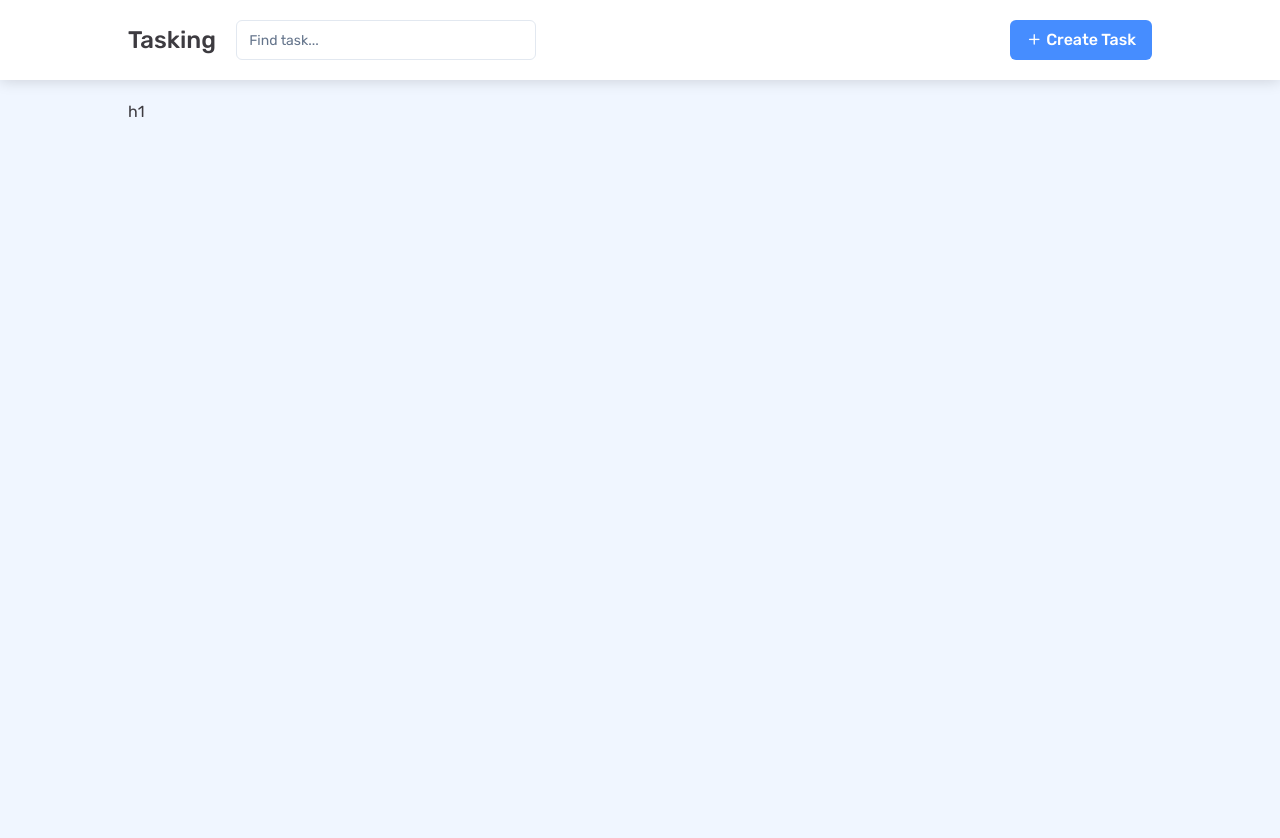
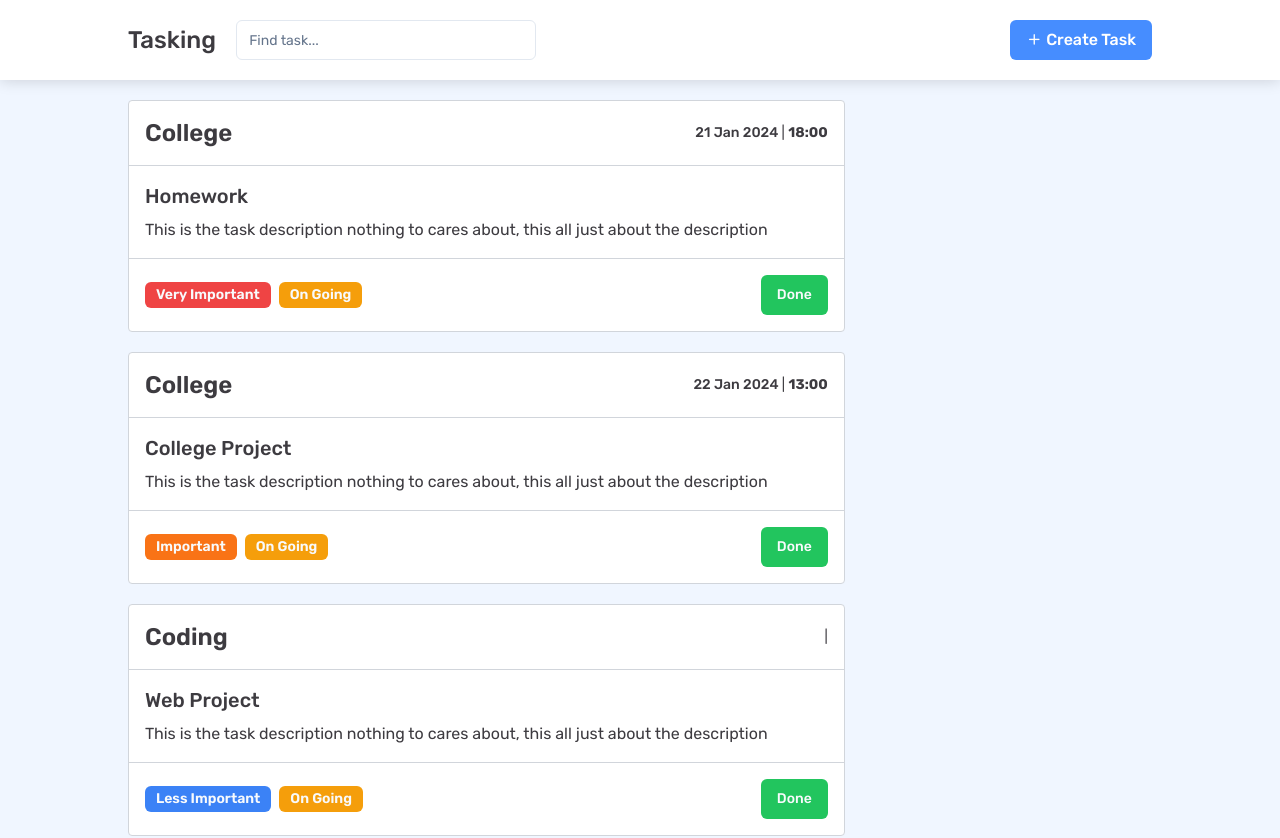
Before and after one commit to hmdnubaidillah/tasking, a Next.js app: page / in a window 1280 px wide. Shown: the top 838 px of the page. Built offline with nearby package versions, Linux system fonts and the light colour scheme.

Commit message:
feat: task cards

```diff
--- a/app/page.tsx
+++ b/app/page.tsx
@@ -1,7 +1,13 @@
+import CardTask from "@/components/CardTask";
+
 export default function Home() {
   return (
     <main className="bg-whiteBlue text-textPrimary">
-      <div className="pt-[100px] sm:w-[80%] w-[90%] m-auto h-[150vh]">h1</div>;
+      <div className="pt-[100px] sm:w-[80%] w-[90%] m-auto h-[150vh]">
+        <section className="flex flex-col gap-5">
+          <CardTask />
+        </section>
+      </div>
     </main>
   );
 }
--- a/components/CardTask.tsx
+++ b/components/CardTask.tsx
@@ -1,5 +1,77 @@
-import React from "react";
+"use client";
+import { useState } from "react";
+import { Badge } from "./ui/badge";
+import { Button } from "./ui/button";
+import { Tasks } from "@/constant";
+import { buttonsImportance } from "@/constant";
 
 export default function CardTask() {
-  return <div>CardTask</div>;
+  const [isTaskDone, setIsTaskDone] = useState(false);
+
+  function handleTaskIsDone(id: number) {
+    setIsTaskDone(true);
+  }
+
+  return (
+    <>
+      {Tasks.map((task, i) => (
+        <div
+          key={i}
+          className={`${
+            isTaskDone ? "opacity-50" : "opacity-100"
+          } rounded-sm md:w-[70%] w-full bg-white h-fit border-[1.5px] border-gray-300 cursor-default transition-all`}
+        >
+          <div>
+            <div className="border-b border-gray-300 p-4 flex items-center justify-between">
+              <h1 className="sm:text-2xl text-xl font-semibold ">{task.category}</h1>
+              <div className="sm:text-sm text-xs">
+                <span className="font-medium">{task.date} </span>| <span className="font-bold">{task.time}</span>
+              </div>
+            </div>
+
+            {/* title and desc */}
+            <div className="border-b border-gray-300 p-4">
+              <h1 className="sm:text-xl text-lg font-medium mb-2">{task.name}</h1>
+              <p className="sm:text-base text-sm">{task.desc}</p>
+            </div>
+
+            {/* badges */}
+            <div className="p-4 flex justify-between items-center">
+              <div className="flex sm:flex-row flex-col max-sm:items-start max-sm:w-[60%] gap-2">
+                <Badge
+                  style={{
+                    background: `${task.importance == buttonsImportance[i].name && buttonsImportance[i].color}`,
+                  }}
+                  className="sm:text-sm text-xs rounded-md"
+                >
+                  {task.importance}
+                </Badge>
+                <Badge
+                  className={`${
+                    isTaskDone ? "bg-primaryBlue hover:bg-primaryBlue" : "bg-amber-500 hover:bg-amber-500"
+                  } sm:text-sm text-xs rounded-md`}
+                >
+                  {isTaskDone ? "Done" : "On Going"}
+                </Badge>
+              </div>
+
+              {/* buttons */}
+              <div className="flex items-center gap-2">
+                {/* <Button disabled={isTaskDone ? true : false} className="bg-slate-500 hover:bg-slate-400">
+                  Pending
+                </Button> */}
+                <Button
+                  disabled={isTaskDone ? true : false}
+                  onClick={() => handleTaskIsDone(i)}
+                  className="bg-green-500 hover:bg-green-400"
+                >
+                  Done
+                </Button>
+              </div>
+            </div>
+          </div>
+        </div>
+      ))}
+    </>
+  );
 }
--- a/components/Nav.tsx
+++ b/components/Nav.tsx
@@ -13,7 +13,7 @@ export default function Nav() {
   }
 
   return (
-    <nav className="fixed top-0 left-0 w-full bg-white shadow-[0px_1px_14px_rgba(0,0,0,0.15)]">
+    <nav className="fixed top-0 left-0 w-full bg-white shadow-[0px_1px_14px_rgba(0,0,0,0.15)] z-50">
       <div className="sm:w-[80%] w-[90%] m-auto flex justify-between items-center sm:py-5 py-3 text-textPrimary transition-all">
         <div className="flex items-center gap-5">
           <h1 className="font-medium sm:text-2xl">Tasking</h1>
--- /dev/null
+++ b/components/ui/badge.tsx
@@ -0,0 +1,36 @@
+import * as React from "react"
+import { cva, type VariantProps } from "class-variance-authority"
+
+import { cn } from "@/lib/utils"
+
+const badgeVariants = cva(
+  "inline-flex items-center rounded-full border px-2.5 py-0.5 text-xs font-semibold transition-colors focus:outline-none focus:ring-2 focus:ring-ring focus:ring-offset-2",
+  {
+    variants: {
+      variant: {
+        default:
+          "border-transparent bg-primary text-primary-foreground hover:bg-primary/80",
+        secondary:
+          "border-transparent bg-secondary text-secondary-foreground hover:bg-secondary/80",
+        destructive:
+          "border-transparent bg-destructive text-destructive-foreground hover:bg-destructive/80",
+        outline: "text-foreground",
+      },
+    },
+    defaultVariants: {
+      variant: "default",
+    },
+  }
+)
+
+export interface BadgeProps
+  extends React.HTMLAttributes<HTMLDivElement>,
+    VariantProps<typeof badgeVariants> {}
+
+function Badge({ className, variant, ...props }: BadgeProps) {
+  return (
+    <div className={cn(badgeVariants({ variant }), className)} {...props} />
+  )
+}
+
+export { Badge, badgeVariants }
--- a/constant/index.ts
+++ b/constant/index.ts
@@ -1,14 +1,14 @@
 export const buttonsImportance = [
   {
-    name: "Very",
+    name: "Very Important",
     color: "rgb(239 68 68)",
   },
   {
-    name: "Moderate",
+    name: "Important",
     color: "rgb(249 115 22)",
   },
   {
-    name: "Less",
+    name: "Less Important",
     color: "rgb(59 130 246)",
   },
   {
@@ -30,3 +30,33 @@ export const buttonsCategory = [
     name: "Coding",
   },
 ];
+
+export const Tasks = [
+  {
+    id: 1,
+    name: "Homework",
+    desc: "This is the task description nothing to cares about, this all just about the description",
+    category: "College",
+    date: "21 Jan 2024",
+    time: "18:00",
+    importance: "Very Important",
+  },
+  {
+    id: 2,
+    name: "College Project",
+    desc: "This is the task description nothing to cares about, this all just about the description",
+    category: "College",
+    date: "22 Jan 2024",
+    time: "13:00",
+    importance: "Important",
+  },
+  {
+    id: 3,
+    name: "Web Project",
+    desc: "This is the task description nothing to cares about, this all just about the description",
+    category: "Coding",
+    date: "",
+    time: "",
+    importance: "Less Important",
+  },
+];
--- a/package.json
+++ b/package.json
@@ -14,7 +14,7 @@
     "@radix-ui/react-slot": "^1.0.2",
     "class-variance-authority": "^0.7.0",
     "clsx": "^2.1.0",
-    "date-fns": "^3.2.0",
+    "date-fns": "^3.3.0",
     "lucide-react": "^0.312.0",
     "moment": "^2.30.1",
     "next": "14.1.0",
```
Also changed, not shown: 1 other file (tests, documents, lock files or other folders).
